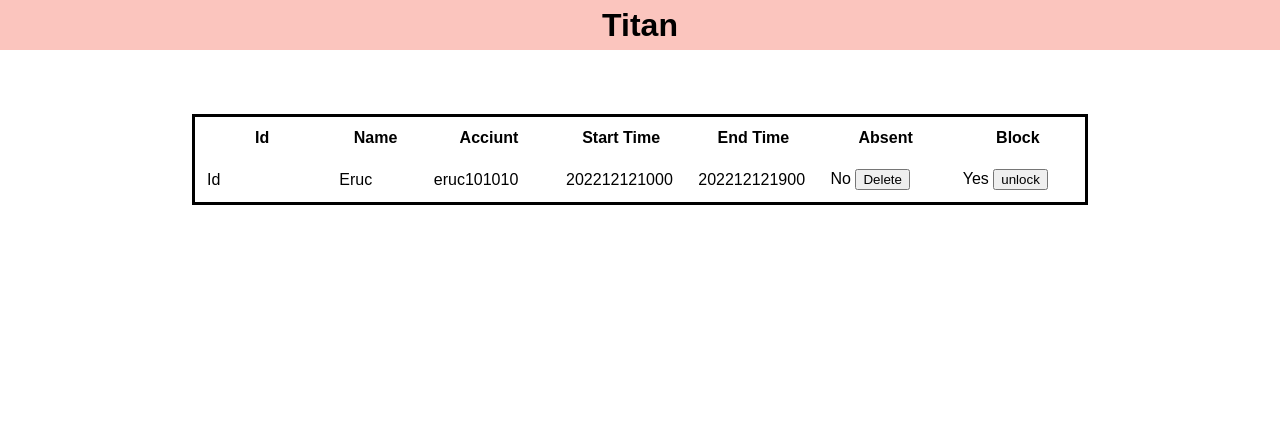
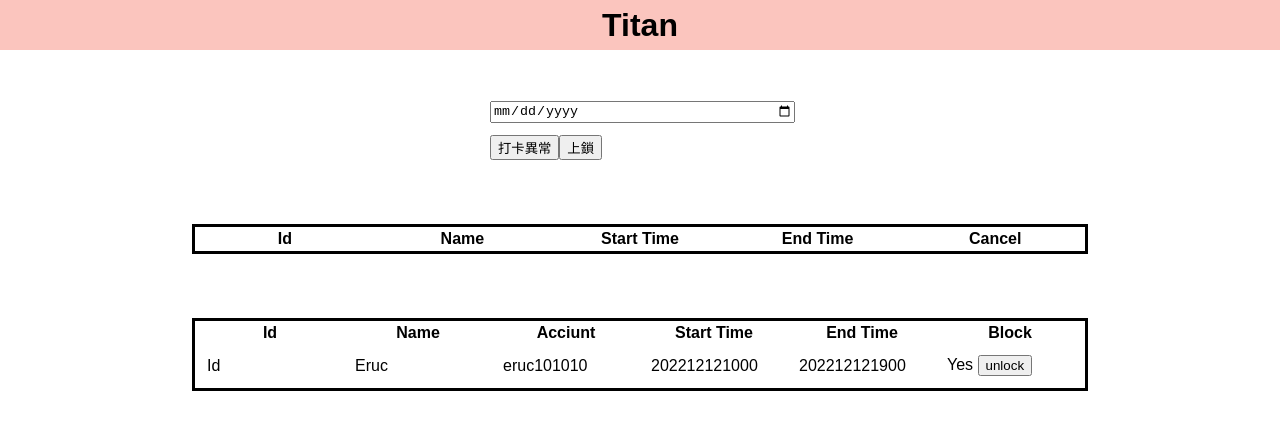
Before and after one commit to eruc1117/Titan_front_end, a Vue app: page /admin in a window 1280 px wide. Shown: the top 430 px of the page. Built offline with nearby package versions, Linux system fonts and the light colour scheme.

Commit message:
suspend the implementation of the admin function

```diff
--- a/src/views/Admin.vue
+++ b/src/views/Admin.vue
@@ -1,5 +1,73 @@
+<script setup>
+import { ref, onMounted } from "vue";
+const basicUrl = "http://localhost:3000";
+const absentAry = ref([]);
+const jwtToken = localStorage.getItem("token");
+const inputDate = ref("");
+const absentSwitch = ref(true);
+const blockSwitch = ref(true);
+async function getAbsent() {
+  try {
+    absentSwitch.value = !absentSwitch.value;
+    const resJson = await fetch(`${basicUrl}/admin/absent`, {
+      method: "POST",
+      headers: {
+        "Content-Type": "application/json",
+        Authorization: `Bearer ${jwtToken}`,
+      },
+      body: JSON.stringify({
+        workTime: inputDate.value,
+      }),
+    });
+    const response = await resJson.json();
+    absentAry.value = [...response.message];
+    console.log(response);
+  } catch (err) {
+    console.log(err);
+  }
+}
+</script>
+
 <template>
-  <div class="employeeTable">
+  <div class="inputDate">
+    <input
+      type="date"
+      :value="inputDate"
+      v-on:input="(event) => (inputDate = event.target.value)"
+    />
+  </div>
+  <div class="switchButton">
+    <button @click="getAbsent">打卡異常</button>
+    <button>上鎖</button>
+  </div>
+
+  <div v-if="absentSwitch" class="employeeAbsent">
+    <table>
+      <thead>
+        <tr>
+          <th>Id</th>
+          <th>Name</th>
+          <th>Start Time</th>
+          <th>End Time</th>
+          <th>Cancel</th>
+        </tr>
+      </thead>
+      <tbody>
+        <div v-for="element in absentAry" class="absentAry">
+          <tr>
+            <td>{{ element.userId }}</td>
+            <td>{{ element.name }}</td>
+            <td>{{ element.startTime }}</td>
+            <td>202212121900</td>
+            <td>
+              <button>Delete</button>
+            </td>
+          </tr>
+        </div>
+      </tbody>
+    </table>
+  </div>
+  <div v-if="blockSwitch" class="employeeBlock">
     <table>
       <thead>
         <tr>
@@ -8,7 +76,6 @@
           <th>Acciunt</th>
           <th>Start Time</th>
           <th>End Time</th>
-          <th>Absent</th>
           <th>Block</th>
         </tr>
       </thead>
@@ -20,10 +87,6 @@
           <td>202212121000</td>
           <td>202212121900</td>
           <td>
-            No
-            <button>Delete</button>
-          </td>
-          <td>
             Yes
             <button>unlock</button>
           </td>
@@ -34,7 +97,13 @@
 </template>
 
 <style scoped>
-.employeeTable {
+.employeeBlock {
+  width: 70%;
+  margin: auto;
+  margin-top: 5%;
+}
+
+.employeeAbsent {
   width: 70%;
   margin: auto;
   margin-top: 5%;
@@ -45,35 +114,23 @@ table {
   width: 100%;
 }
 
-thead th:nth-child(1) {
-  width: 15%;
-}
-thead th:nth-child(2) {
-  width: 10%;
-}
-
-thead th:nth-child(3) {
-  width: 15%;
-}
-
-thead th:nth-child(4) {
-  width: 15%;
-}
-
-thead th:nth-child(5) {
-  width: 15%;
-}
-
-thead th:nth-child(6) {
-  width: 15%;
-}
-
-thead th:nth-child(7) {
-  width: 15%;
-}
-
-th,
 td {
   padding: 10px;
 }
+.inputDate {
+  margin: auto;
+  margin-top: 4%;
+  width: 300px;
+}
+
+.inputDate,
+input {
+  width: 300px;
+}
+
+.switchButton {
+  width: 300px;
+  margin: auto;
+  margin-top: 1%;
+}
 </style>
--- a/src/views/Login.vue
+++ b/src/views/Login.vue
@@ -20,7 +20,11 @@ async function login() {
       .then((response) => {
         localStorage.setItem("token", response.message.token);
         if (response.message.login === "true") {
-          router.push("/home");
+          if (response.message.admin !== 1) {
+            router.push("/home");
+          } else if (response.message.admin === 1) {
+            router.push("/admin");
+          }
         }
       })
       .catch((error) => console.error("Error:", error));
```
